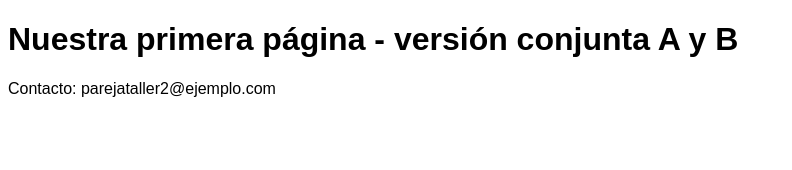
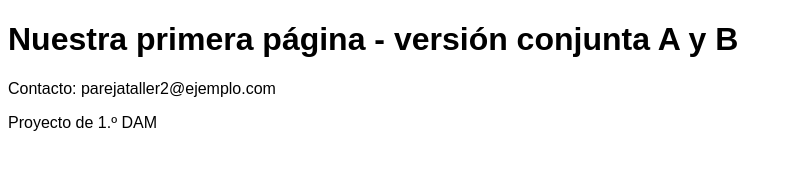
Before and after one commit to antonioserralvo/taller-2-git, a plain HTML site: page index.html in a window 1280 px wide. Shown: the whole page, without its empty margins (0-792 px from the left). Drawn offline with Linux system fonts and the light colour scheme.

Commit message:
feat: añadir pie de página

```diff
--- a/index.html
+++ b/index.html
@@ -8,5 +8,6 @@
 <body>
  <h1>Nuestra primera página - versión conjunta A y B</h1>
  <p>Contacto: parejataller2@ejemplo.com</p>
+ <footer>Proyecto de 1.º DAM</footer>
 </body>
 </html>
```
